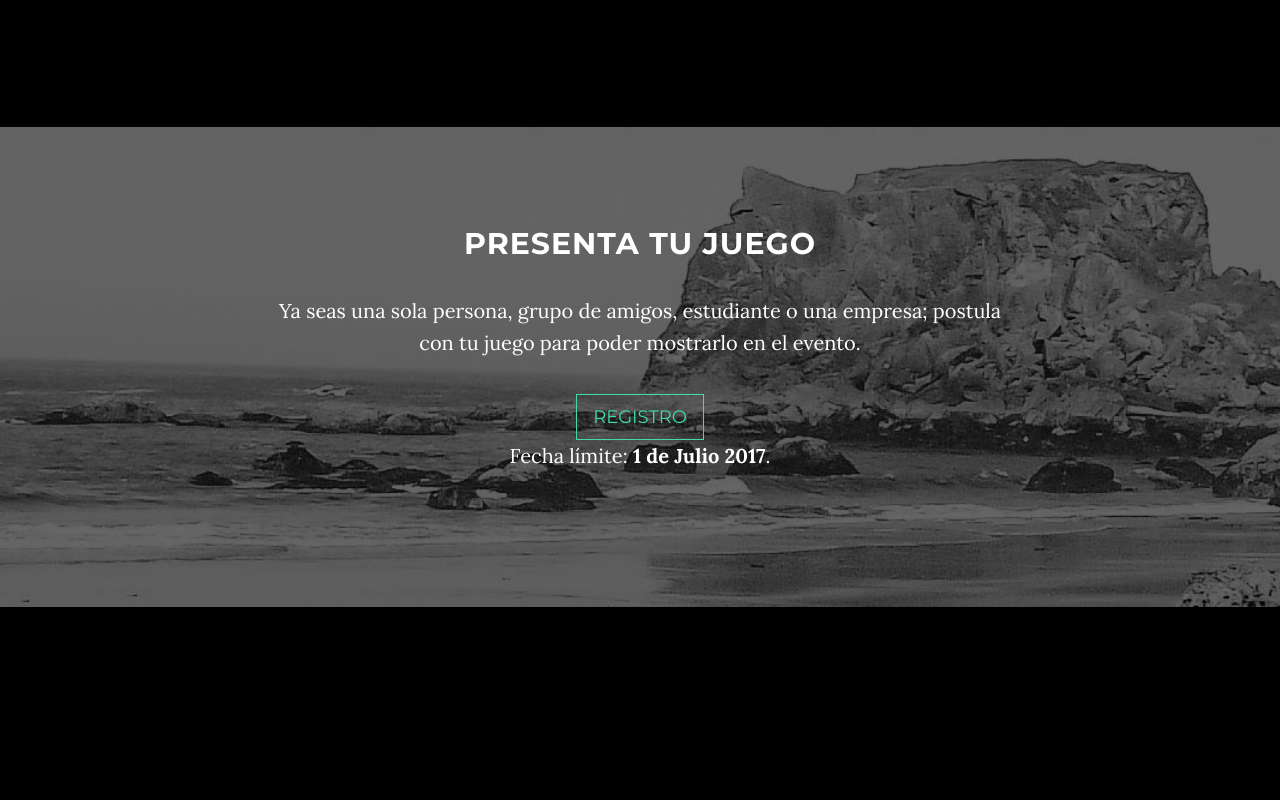
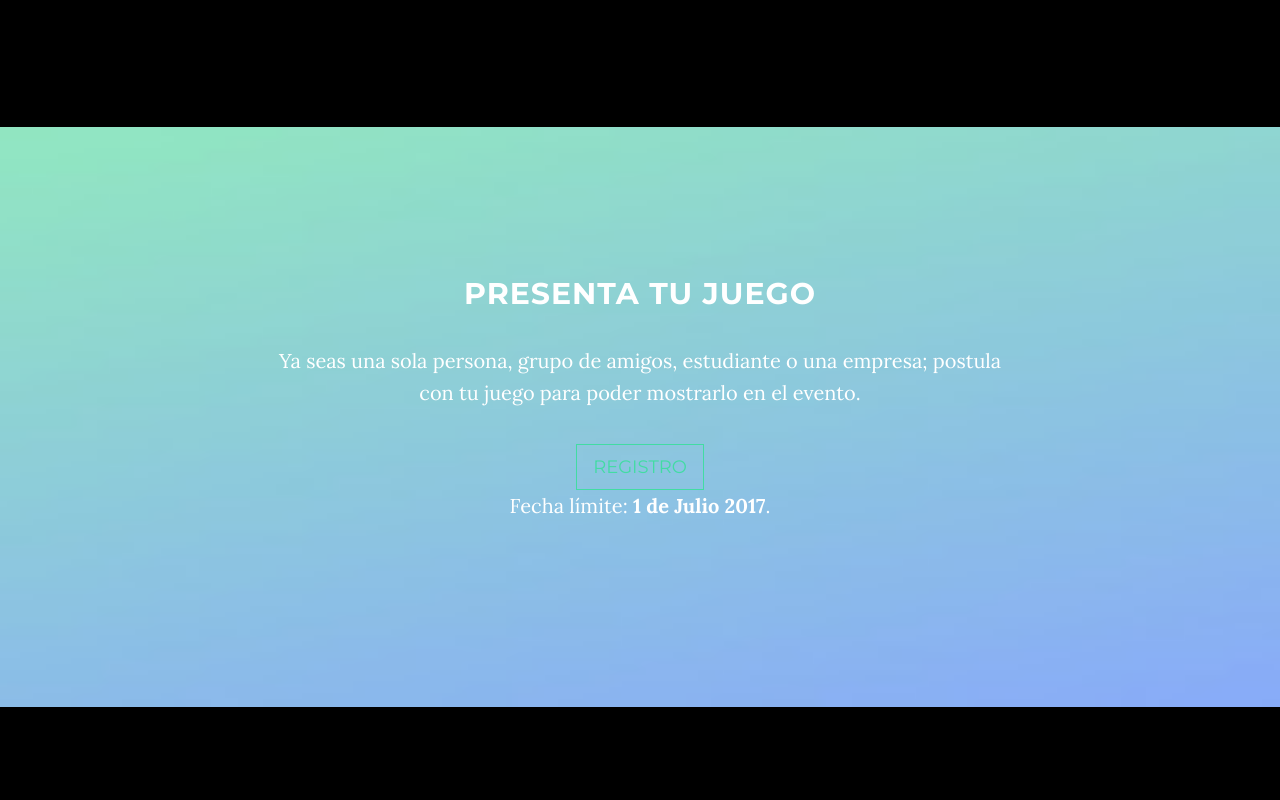
Before and after one commit to giacomopc/giacomopc.github.io, a website: page index.html in a window 1280 px wide. Shown: the part 1440-2240 px from the top of the page. Drawn offline with nearby package versions, Linux system fonts and the light colour scheme; some packages are replaced by stand-ins of ours.

Commit message:
gradiente

```diff
--- a/css/grayscale.css
+++ b/css/grayscale.css
@@ -235,9 +235,10 @@ a:focus {
 }
 .download-section {
   width: 100%;
+  background-size: 100% 100%;
   padding: 50px 0;
   color: white;
-  background: url(../img/downloads-bg.jpg) no-repeat center center scroll;
+  background: url(../img/gradient.jpg) no-repeat center center scroll;
   background-color: black;
   -webkit-background-size: cover;
   -moz-background-size: cover;
@@ -254,7 +255,8 @@ a:focus {
     padding-top: 250px;
   }
   .download-section {
-    padding: 100px 0;
+    background-size: 100% 100%;
+    padding: 150px 0;
   }
   #map {
     height: 400px;
```
Also changed, not shown: assets/imagenes/aaa.png (added), assets/imagenes/gradient.jpg (added), img/aaa.png (added), img/gradient.jpg (added).
